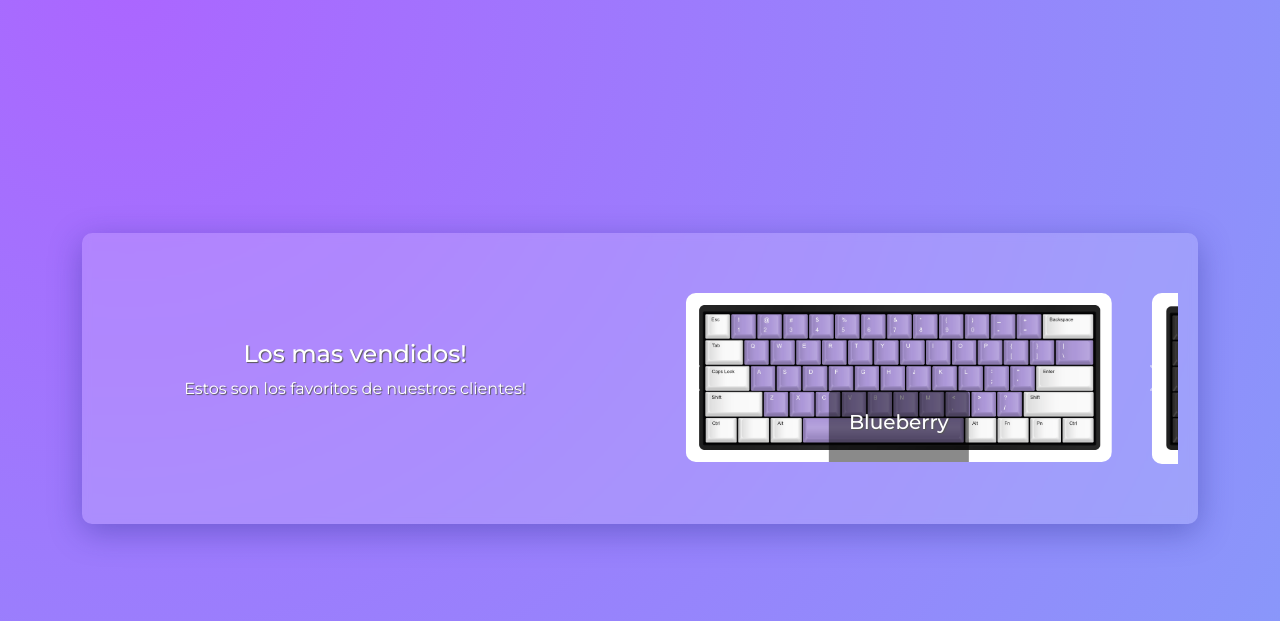
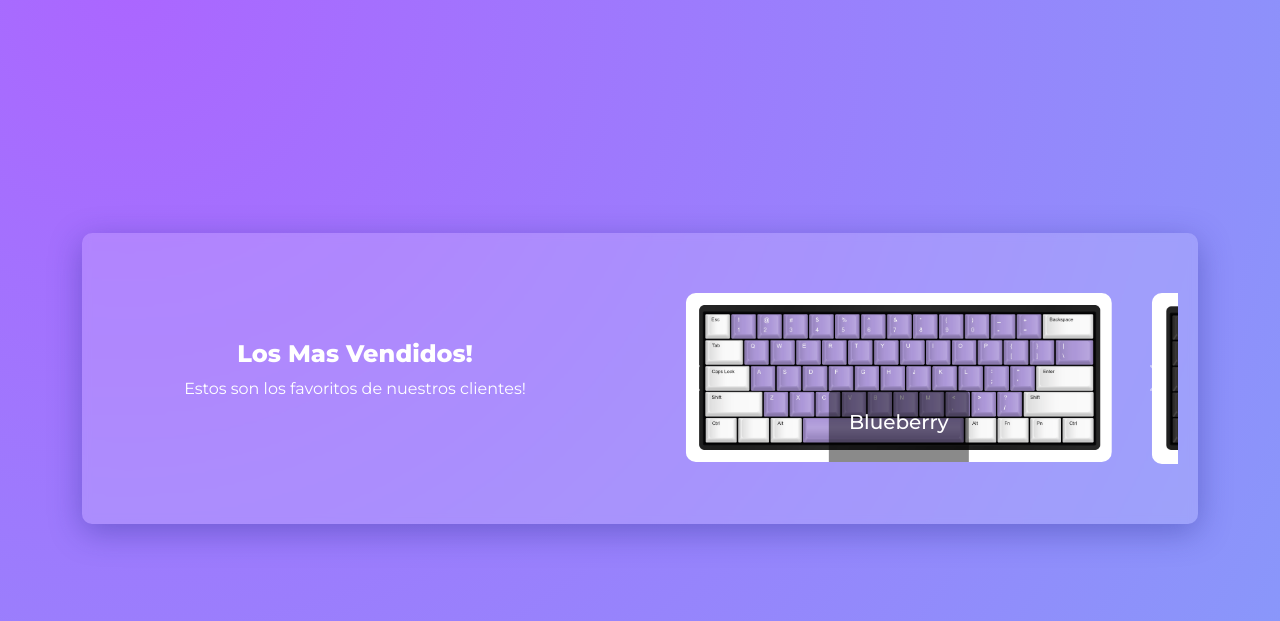
Before and after one commit to santiloureiro/KeyTech, a website: page index.html in a window 1280 px wide. Shown: the part 535-1156 px from the top of the page. Drawn offline with nearby package versions, Linux system fonts and the light colour scheme.

Commit message:
changed featured h3 font-weight and capitalized

```diff
--- a/scss/_index.scss
+++ b/scss/_index.scss
@@ -114,6 +114,8 @@
     font-size: 1.5em;
     text-align: center;
     margin-top: 15%;
+    font-weight: 800;
+    text-transform: capitalize;
   }
 
   .featured-p{
@@ -130,7 +132,7 @@
     -webkit-backdrop-filter: blur( 4px );
     border-radius: 10px;
     margin-bottom: 100px;
-    text-shadow: 1px 1px 1px rgb(88, 88, 88);
+
   }
 
 
```
Also changed, not shown: css/styles.css.
